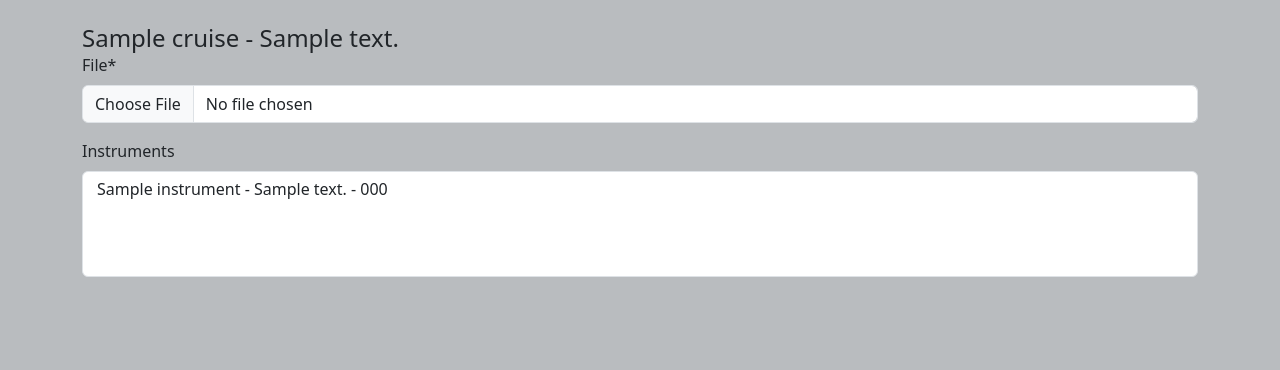
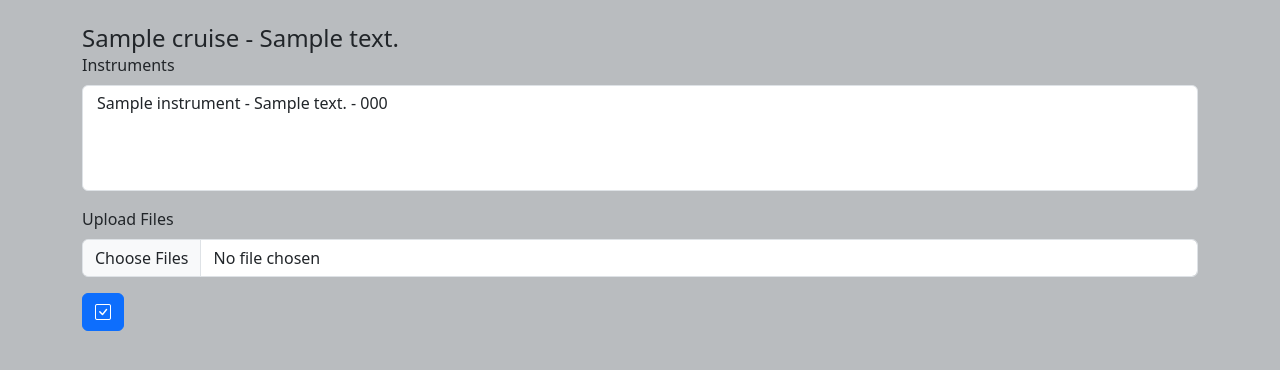
Before and after one commit to dfo-mar-odis/mar-did, a Django app: page /en/data_submission/1 in a window 1280 px wide. Shown: the part 56-426 px from the top of the page. Run offline with Django 5.2, Linux system fonts and the light colour scheme; data comes from the database, SQL or seed files in the repository; tables that the repository leaves empty hold one stand-in row (values such as "Sample post"); parts of the project's set-up code (start-up, migrations or seed data) failed here and were passed over; some libraries are stand-ins or nearby versions.

Commit message:
working on file submission

```diff
--- a/config/settings/local.py
+++ b/config/settings/local.py
@@ -17,3 +17,7 @@ DATABASES = {
         'PORT': '5432',
     }
 }
+
+# Media files
+MEDIA_URL = '/media/'
+MEDIA_ROOT = BASE_DIR / 'media'
--- a/core/models.py
+++ b/core/models.py
@@ -72,7 +72,14 @@ class MooredInstruments(models.Model):
 class Data(models.Model):
     cruise = models.ForeignKey(Cruises, on_delete=models.CASCADE, related_name="mission_data")
     data_type = models.ForeignKey(DataTypes, on_delete=models.PROTECT, related_name="mission_data")
-    legacy_file_location = models.CharField(verbose_name=_("File location"), max_length=255)
-    file = models.FileField(verbose_name=_("File"))
+    legacy_file_location = models.CharField(verbose_name=_("File location"), max_length=255, blank=True, null=True)
     instruments = models.ManyToManyField(Instruments, verbose_name=_("Instruments"), blank=True, related_name='mission_data')
     status = models.ForeignKey(DataStatus, verbose_name=_("Process Status"), on_delete=models.PROTECT, related_name="mission_data")
+
+
+class Datafile(models.Model):
+    data = models.ForeignKey(Data, on_delete=models.CASCADE, related_name='data_files')
+    file = models.FileField(verbose_name=_("File"))
+
+    def __str__(self):
+        return self.file.name
--- a/core/templates/core/form_data_submission.html
+++ b/core/templates/core/form_data_submission.html
@@ -3,7 +3,13 @@
 
 {% block content %}
     <span class="mb-2 h4">{{ cruise.name }} - {{ cruise.descriptor }}</span>
-    <form id="form_id_cruise" hx-headers='{"X-CSRFToken": "{{ csrf_token }}"}' enctype="multipart/form-data">
+    <form id="form_id_data" enctype="multipart/form-data"
+          hx-headers='{"X-CSRFToken": "{{ csrf_token }}"}'
+          hx-encoding="multipart/form-data">
+
         {% crispy data_form %}
+        <button type="button" hx-target="#form_id_data" hx-post="{% url 'core:submit_data' data_id %}" class="btn btn-primary">
+            <span class="bi bi-check-square"></span>
+        </button>
     </form>
 {% endblock %}
--- a/core/views/forms/form_data_submission.py
+++ b/core/views/forms/form_data_submission.py
@@ -1,3 +1,5 @@
+import os
+
 from bs4 import BeautifulSoup
 
 from django import forms
@@ -13,6 +15,8 @@ from django.views.generic.base import TemplateView
 from django.contrib.auth.models import User, Group
 from django.contrib.auth.mixins import LoginRequiredMixin
 from django.contrib.auth.decorators import login_required
+from django.conf import settings
+from django.core.files.storage import FileSystemStorage
 
 from crispy_forms.helper import FormHelper
 from crispy_forms.layout import Layout, Row, Column, Field, HTML
@@ -26,22 +30,57 @@ import logging
 logger = logging.getLogger('mardid')
 
 
+class MultipleFileInput(forms.ClearableFileInput):
+    allow_multiple_selected = True
+
+    def get_context(self, name, value, attrs):
+        context = super().get_context(name, value, attrs)
+        context['widget']['attrs']['multiple'] = True
+        return context
+
+
 class DataSubmissionForm(forms.ModelForm):
+    files = forms.FileField(
+        widget=MultipleFileInput(),
+        required=False,
+        label=_("Upload Files")
+    )
 
     class Meta:
         exclude = ['legacy_file_location']
         model = models.Data
 
-    def __init__(self, *args, data, **kwargs):
-        super().__init__(*args, **kwargs)
+    def clean_files(self):
+        files = self.files.getlist('files')
+        if not files or files[0].name == '':
+            raise forms.ValidationError(_("At least one file must be uploaded"))
+        return files
+
+    def clean(self):
+        cleaned_data = super().clean()
+        # Remove file validation logic that requires files
+        uploaded_files = self.files.getlist('files')
+
+        if uploaded_files and uploaded_files[0].name:
+            cleaned_data['files'] = uploaded_files
+
+        return cleaned_data
+
+    def __init__(self, *args, data_object, files=None, **kwargs):
+        self.files = files
+        super().__init__(*args, files=files, **kwargs)
         status = models.DataStatus.objects.get(name__iexact='Received')
-        self.initial['cruise'] = data.cruise
-        self.initial['data_type'] = data.data_type
+        self.initial['cruise'] = data_object.cruise
+        self.initial['data_type'] = data_object.data_type
         self.initial['status'] = status
 
         self.fields['cruise'].widget = forms.HiddenInput()
         self.fields['data_type'].widget = forms.HiddenInput()
         self.fields['status'].widget = forms.HiddenInput()
+
+        # Add a file upload field for multiple files
+        self.helper = FormHelper()
+        self.helper.form_tag = False
 
 
 class DataSubmissionView(TemplateView):
@@ -49,14 +88,64 @@ class DataSubmissionView(TemplateView):
 
     def get_context_data(self, **kwargs):
         context = super().get_context_data(**kwargs)
-        data = models.Data.objects.get(pk=self.kwargs['data_id'])
-        context['data_form'] = DataSubmissionForm(data=data)
-        context['cruise'] = data.cruise
+        data_object = models.Data.objects.get(pk=self.kwargs['data_id'])
+        context['data_form'] = DataSubmissionForm(data_object=data_object)
+        context['cruise'] = data_object.cruise
         context['title'] = _("Cruise") + " " + str(context['cruise']) + " " + _("Data Submission")
         return context
 
 
+def save_files_to_media(files):
+    saved_files = []
+    fs = FileSystemStorage(location=settings.MEDIA_ROOT)
+
+    for file in files:
+        filename = fs.save(file.name, file)
+        saved_files.append(os.path.join(settings.MEDIA_URL, filename))
+
+    return saved_files
+
+
+def submit_data(request, data_id):
+    data_object = models.Data.objects.get(pk=data_id)
+
+    form = DataSubmissionForm(
+        request.POST,
+        files=request.FILES,
+        data_object=data_object,
+        instance=data_object
+    )
+    if form.is_valid():
+        data = form.save()
+        files = request.FILES.getlist('files')
+
+        # Save the files
+        file_paths = save_files_to_media(files)
+
+        # Create DataFile objects for each file
+        for file, path in zip(files, file_paths):
+            # Assuming DataFile model has fields for file name and path
+            models.DataFile.objects.create(
+                data=data,
+                name=file.name,
+                file_path=path
+            )
+
+        return redirect(reverse_lazy('core:data_view', args=[data_object.cruise.id]))
+
+    logger.error(form.errors)
+    # If form is invalid, render form with errors
+    context = {
+        'data_form': form,
+        'cruise': data_object.cruise,
+        'data_id': data_id
+    }
+    html = render_to_string('core/form_data_submission.html', context, request)
+    soup = BeautifulSoup(html, 'html.parser')
+    return HttpResponse(soup.find('form', id='form_id_data'))
+
 
 urlpatterns = [
-    path('data_submission/<int:data_id>', DataSubmissionView.as_view(), name='data_submission_view')
+    path('data_submission/<int:data_id>', DataSubmissionView.as_view(), name='data_submission_view'),
+    path('data_submission/<int:data_id>/submit', submit_data, name='submit_data')
 ]
```
Also changed, not shown: core/migrations/0005_remove_data_file_datafile.py (added), 1 other file.
